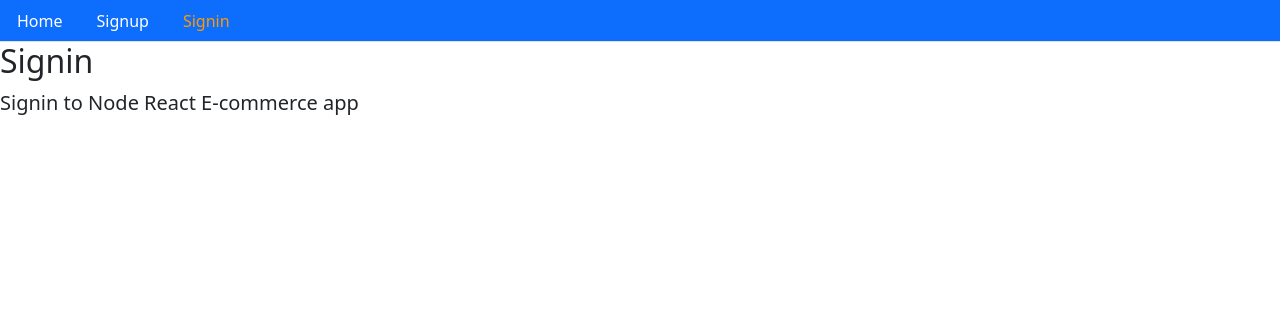
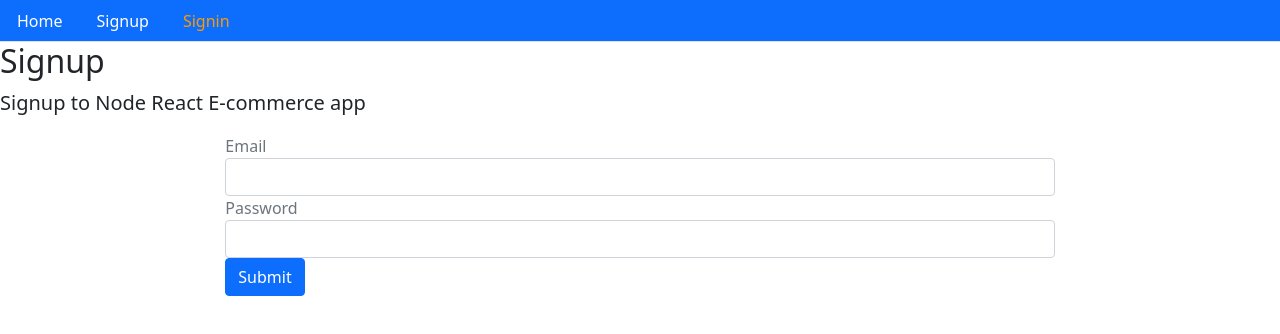
Before and after one commit to johnkatua/ecommerce, a React (Create React App) app in the folder client/: page /signin in a window 1280 px wide. Shown: the top 334 px of the page. Built offline with nearby package versions, Linux system fonts and the light colour scheme; no server answers; the HTML template or start-up script is replaced by a standard one.

Commit message:
create signin fuctionality to enable user get access to the app resources

```diff
--- a/client/src/auth/index.js
+++ b/client/src/auth/index.js
@@ -16,4 +16,21 @@
   .catch(err => {
     console.log(err);
   })
+};
+
+export const signin = (user) => {
+  return fetch(`${API}/signin`, {
+    method: 'POST',
+    headers: {
+      Accept: 'application/json',
+      'Content-Type': 'application/json'
+    },
+    body: JSON.stringify(user)
+  })
+  .then(res => {
+    return res.json()
+  })
+  .catch(err => {
+    console.log(err);
+  })
 }
--- a/client/src/user/Signin.js
+++ b/client/src/user/Signin.js
@@ -1,11 +1,77 @@
 import React from 'react';
+import {Redirect} from 'react-router-dom';
 import Layout from '../core/Layout';
+import {signin} from '../auth';
 
 const Signin = () => {
+  const [values, setValues] = React.useState({
+    email: '',
+    password: '',
+    error: '',
+    loading: false,
+    redirectToReferrer: false
+  });
+
+  const {email, password, loading, error, redirectToReferrer} = values;
+
+  const handleChange = name => event => {
+    setValues({...values, error: false, [name]: event.target.value})
+  };
+
+  const clickSubmit = (event) => {
+    event.preventDefault();
+    setValues({...values, error: false, loading: true})
+    signin({email, password})
+    .then(data => {
+      if (data.err) {
+        setValues({...values, error: data.err, loading: false})
+      } else {
+        setValues({...values, redirectToReferrer: true})
+      }
+    })
+  }
+  const signInForm = () => {
+    return (
+      <form>
+        <div className='form-group'>
+          <label className="text-muted">Email</label>
+          <input onChange={handleChange('email')} type='email' className='form-control' value={email} />
+        </div>
+        <div className='form-group'>
+          <label className="text-muted">Password</label>
+          <input onChange={handleChange('password')} type='password' className='form-control' value={password} />
+        </div>
+        <button onClick={clickSubmit} className="btn btn-primary">Submit</button>
+      </form>
+    )
+  };
+
+  const showError = () => {
+    return <div className='alert alert-danger' style={{display: error ? '' : 'none'}}>
+      {error}
+    </div>
+  };
+
+  const showLoading = () => {
+    return loading && (
+      <div className='alert alert-info'>
+        <h2>Loading</h2>
+      </div>
+    )
+};
+
+  const redirectUser = () => {
+    if (redirectToReferrer) {
+      return <Redirect to='/' />
+    }
+  }
   return (
-    <div>
-      <Layout title='Signin' description='Signin to Node React E-commerce app'></Layout>
-    </div>
+      <Layout title='Signup' description='Signup to Node React E-commerce app' className='container col-md-8 offset-md-2'>
+        {showLoading()}
+        {showError()}
+        {signInForm()}
+        {redirectUser()}
+      </Layout>
   )
 };
 
```
